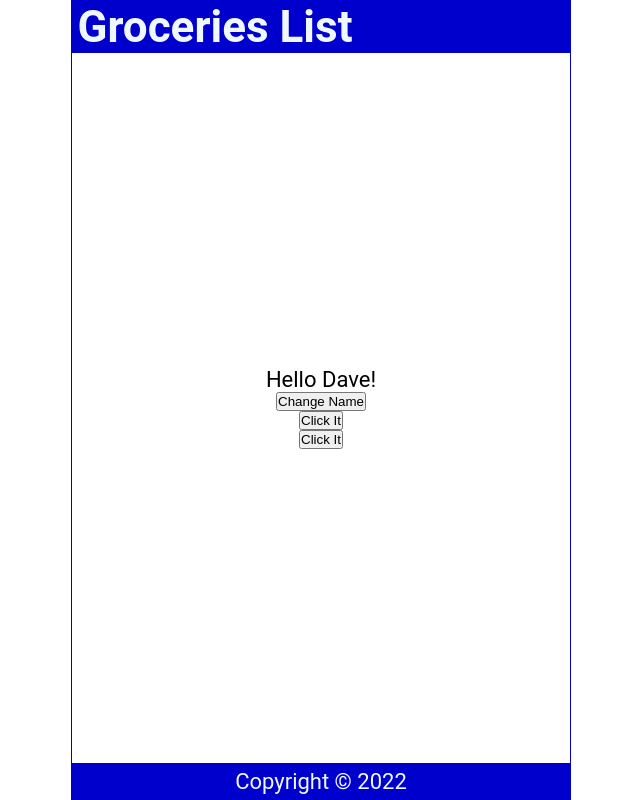
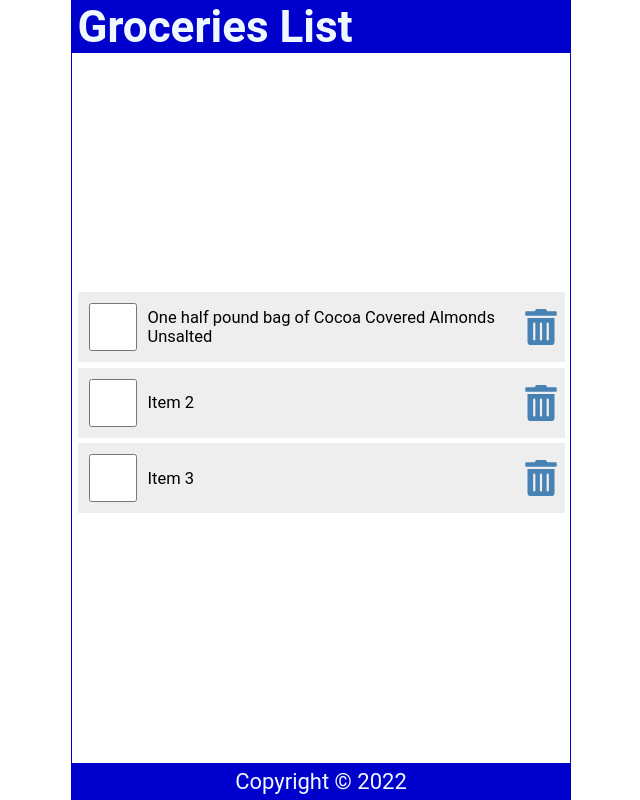
Before and after one commit to jdvramos/learning_react, a React (Create React App) app: page / in a window 1280 px wide. Shown: the whole page, without its empty margins (319-959 px from the left). Built offline with nearby package versions, Linux system fonts and the light colour scheme.

Commit message:
chapter 7 done

```diff
--- a/package.json
+++ b/package.json
@@ -34,5 +34,8 @@
       "last 1 firefox version",
       "last 1 safari version"
     ]
+  },
+  "devDependencies": {
+    "react-icons": "^4.7.1"
   }
 }
--- a/src/Content.js
+++ b/src/Content.js
@@ -1,32 +1,67 @@
 import { useState } from "react";
+import { FaTrashAlt } from "react-icons/fa";
 
 const Content = () => {
-  const [name, setName] = useState("Dave");
-  const [count, setCount] = useState(0);
+  const [items, setItems] = useState([
+    {
+      id: 1,
+      checked: false,
+      item: "One half pound bag of Cocoa Covered Almonds Unsalted",
+    },
+    {
+      id: 2,
+      checked: false,
+      item: "Item 2",
+    },
+    {
+      id: 3,
+      checked: false,
+      item: "Item 3",
+    },
+  ]);
 
-  const handleNameChange = () => {
-    const names = ["Bob", "Kevin", "Dave"];
-    const int = Math.floor(Math.random() * 3);
-    // return names[int];
-    setName(names[int]);
+  const handleCheck = (id) => {
+    const listItems = items.map((item) =>
+      item.id === id ? { ...item, checked: !item.checked } : item
+    );
+    setItems(listItems);
+    localStorage.setItem("shoppinglist", JSON.stringify(listItems));
   };
 
-  const handleClick = () => {
-    setCount(count + 1);
-    console.log(count);
-  };
-
-  const handleClick2 = (name) => {
-    console.log(count);
+  const handleDelete = (id) => {
+    const listItems = items.filter((item) => item.id !== id);
+    setItems(listItems);
+    localStorage.setItem("shoppinglist", JSON.stringify(listItems));
   };
 
   return (
     <main>
-      <p onDoubleClick={handleClick}>Hello {name}!</p>
-
-      <button onClick={handleNameChange}>Change Name</button>
-      <button onClick={handleClick}>Click It</button>
-      <button onClick={handleClick2}>Click It</button>
+      {items.length ? (
+        <ul>
+          {items.map((item) => (
+            <li className="item" key={item.id}>
+              <input
+                type="checkbox"
+                onChange={() => handleCheck(item.id)}
+                checked={item.checked}
+              />
+              <label
+                onDoubleClick={() => handleCheck(item.id)}
+                style={item.checked ? { textDecoration: "line-through" } : null}
+              >
+                {item.item}
+              </label>
+              <FaTrashAlt
+                onClick={() => handleDelete(item.id)}
+                role="button"
+                tabIndex="0"
+              />
+            </li>
+          ))}
+        </ul>
+      ) : (
+        <p style={{ marginTop: "2rem" }}>Your list is empty</p>
+      )}
     </main>
   );
 };
--- a/src/index.css
+++ b/src/index.css
@@ -56,3 +56,62 @@ footer {
   display: grid;
   place-content: center;
 }
+
+ul {
+  width: 100%;
+  list-style: none;
+  padding: 0 0.25rem 0.25rem;
+}
+
+ul li::before {
+  content: "\200B";
+}
+
+.item {
+  display: flex;
+  justify-content: flex-start;
+  align-items: center;
+  padding: 0.5rem 0 0.5rem 0.5rem;
+  margin: 0.25rem 0;
+  background-color: #eee;
+}
+
+.item:first-child {
+  margin: 0;
+}
+
+.item input[type="checkbox"] {
+  text-align: center;
+  width: 2.5rem;
+  width: 48px;
+  min-width: 48px;
+  height: 2.5rem;
+  height: 48px;
+  min-height: 48px;
+  cursor: pointer;
+  margin-right: 0.5rem;
+}
+
+.item input[type="checkbox"]:focus + label {
+  text-decoration: underline;
+}
+
+.item > label {
+  font-size: 0.75rem;
+  flex-grow: 1;
+}
+
+.item svg {
+  width: 48px;
+  min-width: 48px;
+  height: 36px;
+  font-size: 1rem;
+  color: steelblue;
+  cursor: pointer;
+}
+
+.item svg:focus,
+.item svg:hover {
+  color: red;
+  outline: none;
+}
```
Also changed, not shown: 1 other file (tests, documents, lock files or other folders).
